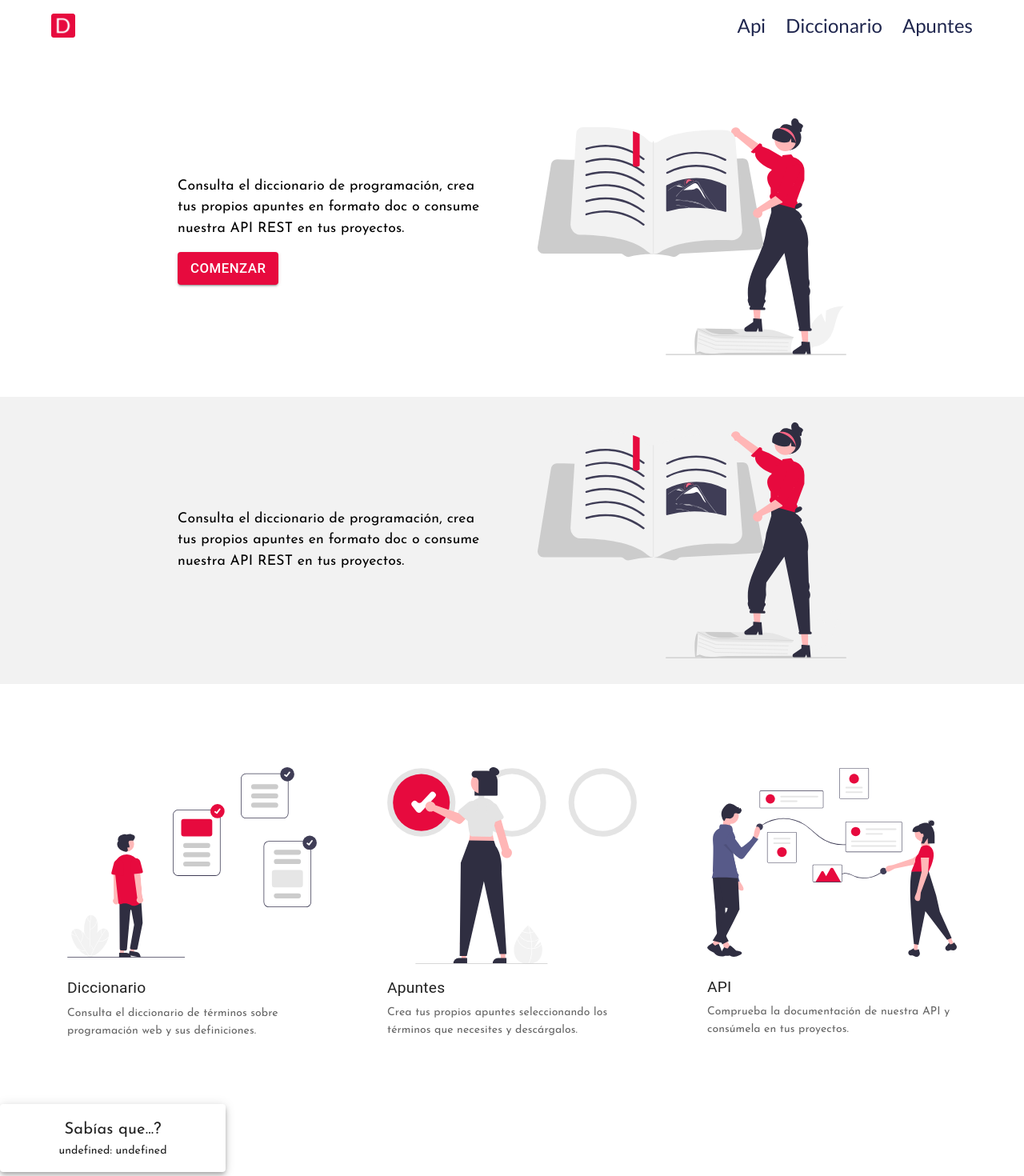
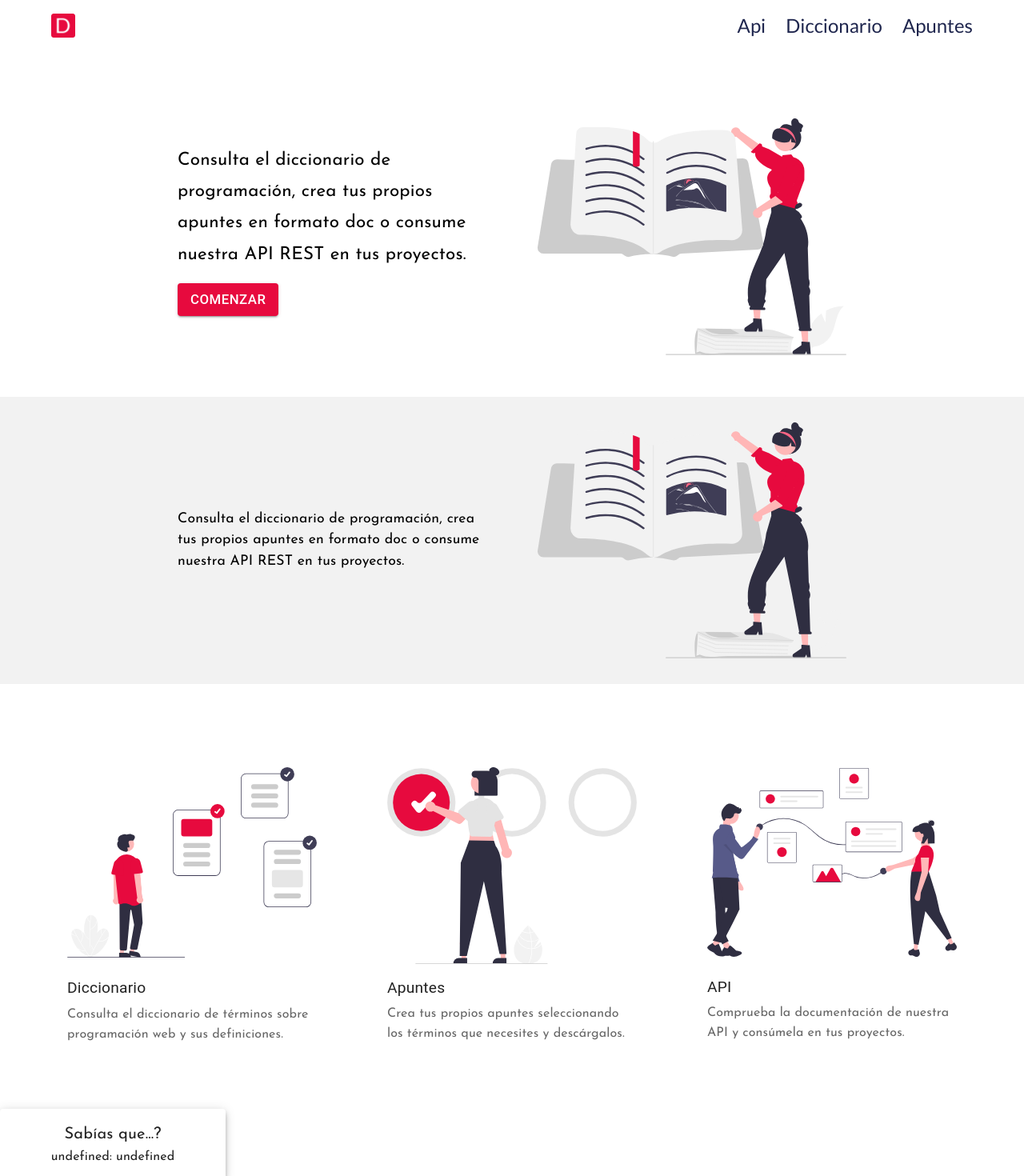
Before and after one commit to diego-rg/react-diccionario-programacion, a React (Create React App) app: page / in a window 1280 px wide. Shown: the top 1470 px of the page at 80% size. Built offline with nearby package versions, Linux system fonts and the light colour scheme; no server answers.

Commit message:
intro p fontsize

```diff
--- a/src/App.js
+++ b/src/App.js
@@ -78,6 +78,8 @@ const App = () => {
       <Box
         sx={{
           minHeight: "100vh",
+          display: "flex",
+          flexDirection: "column",
         }}
       >
         <Header />
--- a/src/components/Intro.js
+++ b/src/components/Intro.js
@@ -32,7 +32,7 @@ const Intro = () => {
           }}
         >
           <Typography
-            variant="body1"
+            variant="subtitle1"
             component="p"
             sx={{
               textAlign: { xs: "center", sm: "center", md: "start" },
@@ -45,7 +45,7 @@ const Intro = () => {
             sx={{
               marginY: 2,
               fontSize: {
-                xs: "0.8rem",
+                xs: "0.9rem",
                 sm: "1.05rem",
               },
             }}
--- a/src/themes/mainTheme.js
+++ b/src/themes/mainTheme.js
@@ -35,6 +35,16 @@ let mainTheme = createTheme({
           },
           style: {
             fontFamily: "Josefin Sans",
+            fontSize: "1rem",
+          },
+        },
+        {
+          props: {
+            variant: "subtitle1",
+          },
+          style: {
+            fontFamily: "Josefin Sans",
+            fontSize: "1.4rem",
           },
         },
         {
```
